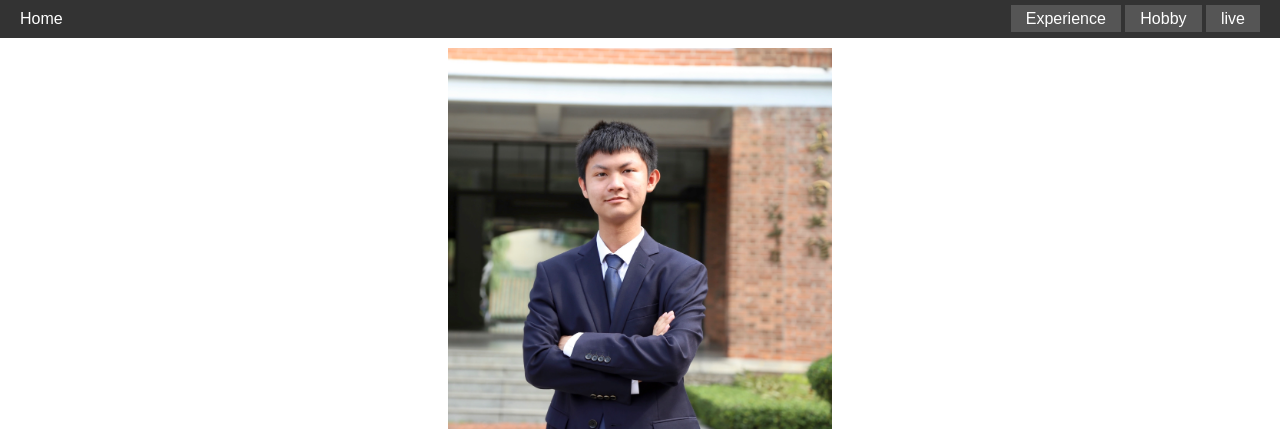
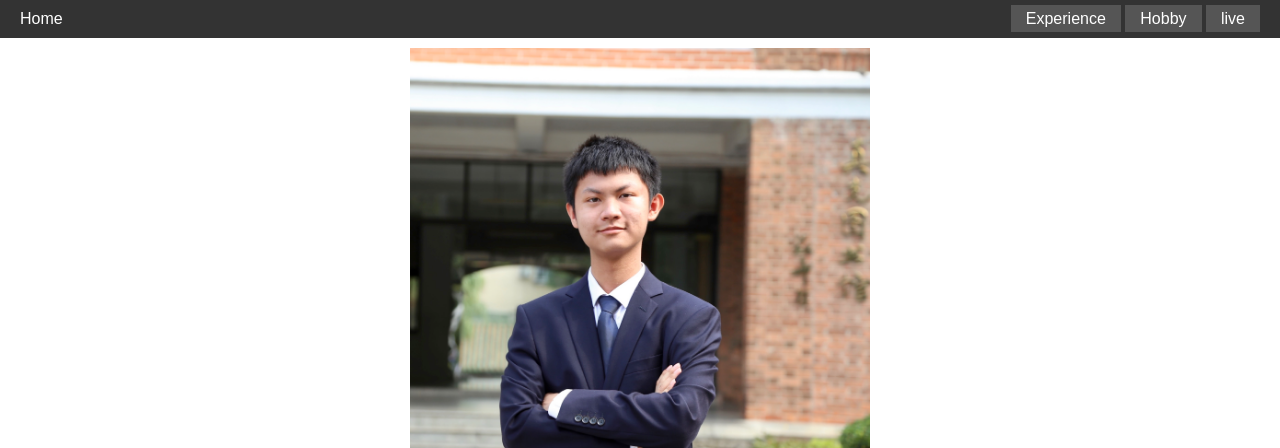
Before and after one commit to EdwinJunyu/Edwin-Junyu.top, a plain HTML site: page index.html in a window 1280 px wide. Shown: the top 448 px of the page. Drawn offline with Linux system fonts and the light colour scheme.

Commit message:
奖状顺序排版及头像大小

```diff
--- a/index.css
+++ b/index.css
@@ -58,7 +58,7 @@
   }
 
   .profile-image img{
-    width: 30%;
+    width: 36%;
   }
 
   .profile-info{
```
